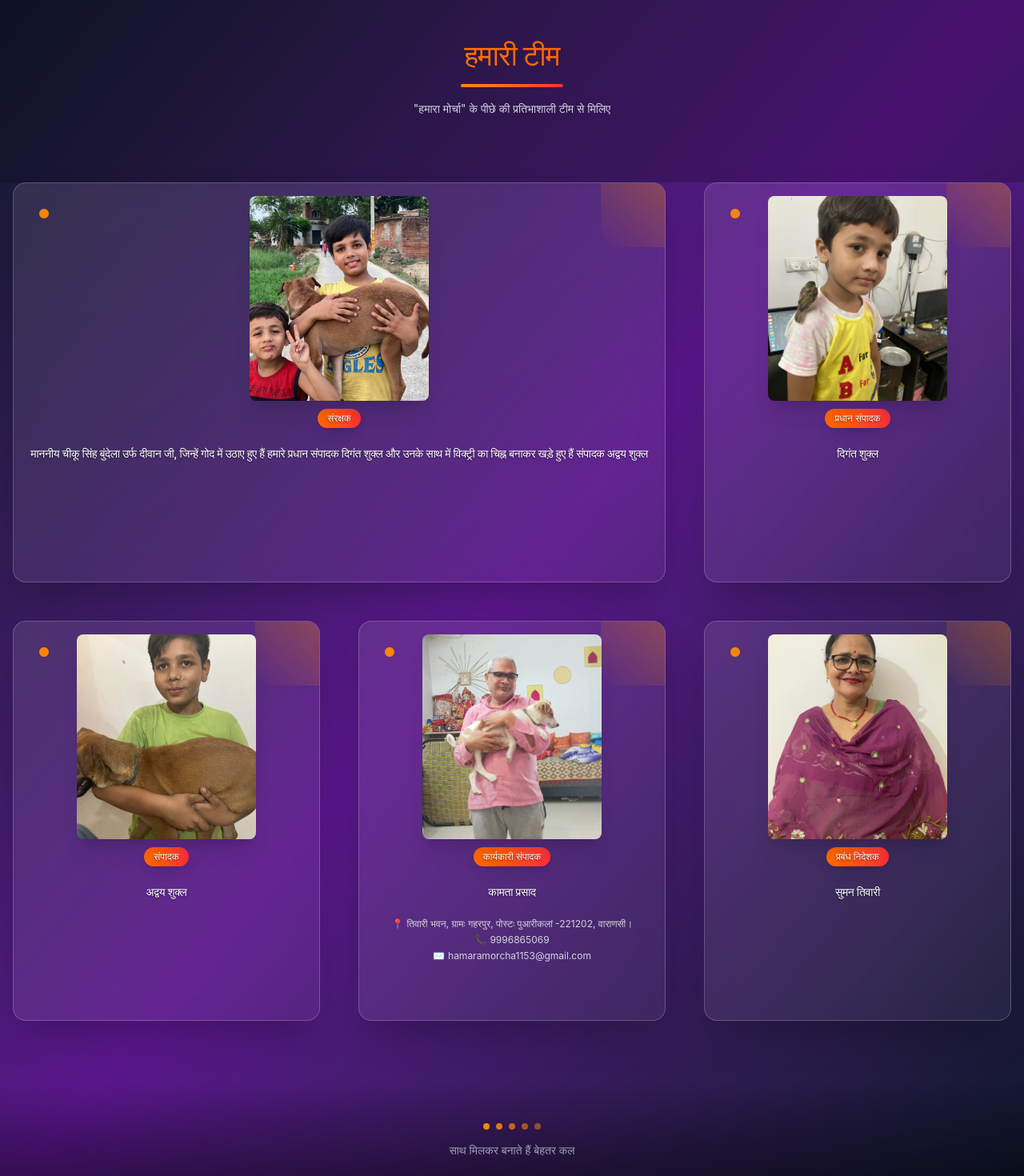
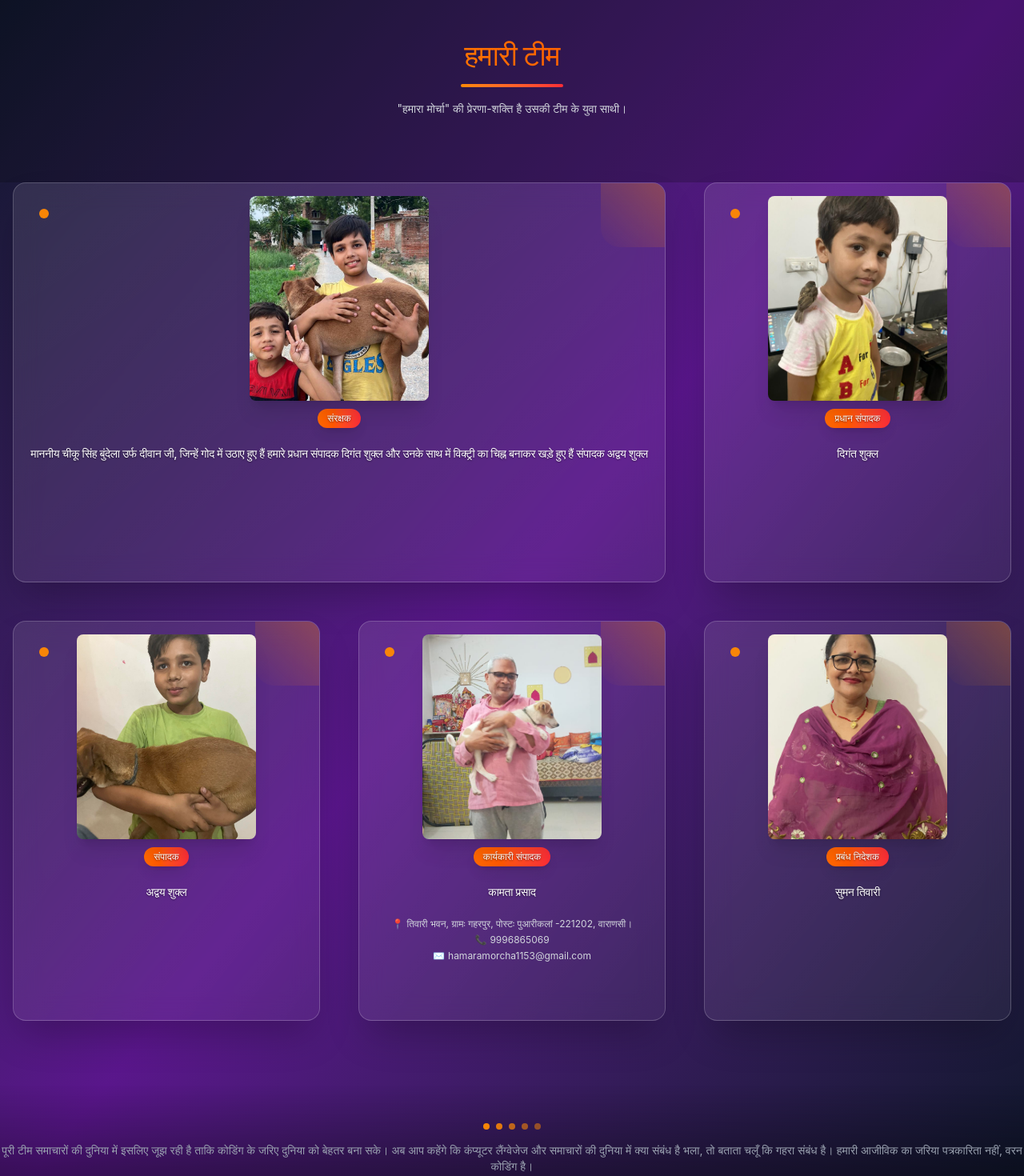
Before and after one commit to kp1153/hamara-morcha-final, a Next.js app: page /team in a window 1280 px wide. Shown: the part 220-1690 px from the top of the page at 80% size. Built offline with nearby package versions, Linux system fonts and the light colour scheme.

Commit message:
Updated changes

```diff
--- a/app/team/page.js
+++ b/app/team/page.js
@@ -50,7 +50,7 @@ export default function Team() {
           </h1>
           <div className="w-32 h-1 bg-gradient-to-r from-orange-400 to-red-500 mx-auto rounded-full"></div>
           <p className="text-gray-300 text-sm mt-4 max-w-2xl mx-auto leading-relaxed">
-            "हमारा मोर्चा" के पीछे की प्रतिभाशाली टीम से मिलिए
+            "हमारा मोर्चा" की प्रेरणा-शक्ति है उसकी टीम के युवा साथी।
           </p>
         </div>
       </div>
@@ -145,7 +145,12 @@ export default function Team() {
               ></div>
             ))}
           </div>
-          <p className="text-gray-400 text-sm">साथ मिलकर बनाते हैं बेहतर कल</p>
+          <p className="text-gray-400 text-sm">
+            पूरी टीम समाचारों की दुनिया में इसलिए जूझ रही है ताकि कोडिंग के जरिए
+            दुनिया को बेहतर बना सके। अब आप कहेंगे कि कंप्यूटर लैंग्वेजेज और
+            समाचारों की दुनिया में क्या संबंध है भला, तो बताता चलूँ कि गहरा
+            संबंध है। हमारी आजीविक का जरिया पत्रकारिता नहीं, वरन कोडिंग है।
+          </p>
         </div>
       </div>
     </div>
--- a/lib/imageService.js
+++ b/lib/imageService.js
@@ -1,5 +1,4 @@
-import { storage } from "@/firebase/config";
-import { ref, uploadBytes, getDownloadURL } from "firebase/storage";
+// lib/imageService.js
 
 export const uploadImage = async (file) => {
   try {
@@ -13,16 +12,28 @@ export const uploadImage = async (file) => {
       throw new Error("तस्वीर 5MB से बड़ी नहीं होनी चाहिए");
     }
 
-    // अपलोड
-    const timestamp = Date.now();
-    // इसके बदले ये 2 लाइन्स डालें
-    const fileExtension = file.name.split(".").pop().toLowerCase(); // .jpg/.png निकाले
-    const filename = `upload_${Date.now()}.${fileExtension}`; // सिंपल यूनिक नाम
-    const storageRef = ref(storage, filename);
-    const snapshot = await uploadBytes(storageRef, file);
-    const downloadURL = await getDownloadURL(snapshot.ref);
+    const cloudName = process.env.NEXT_PUBLIC_CLOUDINARY_CLOUD_NAME;
+    const uploadPreset = "unsigned_preset"; // इस नाम का unsigned preset Cloudinary में बनाओ
 
-    return downloadURL;
+    const formData = new FormData();
+    formData.append("file", file);
+    formData.append("upload_preset", uploadPreset);
+
+    const response = await fetch(
+      `https://api.cloudinary.com/v1_1/${cloudName}/image/upload`,
+      {
+        method: "POST",
+        body: formData,
+      }
+    );
+
+    const data = await response.json();
+
+    if (!response.ok) {
+      throw new Error(data.error?.message || "Upload failed");
+    }
+
+    return data.secure_url;
   } catch (error) {
     console.error("तस्वीर अपलोड असफल:", error);
     throw error;
--- a/next.config.mjs
+++ b/next.config.mjs
@@ -2,6 +2,12 @@
 const nextConfig = {
   images: {
     remotePatterns: [
+      {
+        protocol: "https",
+        hostname: "res.cloudinary.com",
+        port: "",
+        pathname: "/**",
+      },
       {
         protocol: "https",
         hostname: "firebasestorage.googleapis.com",
```
